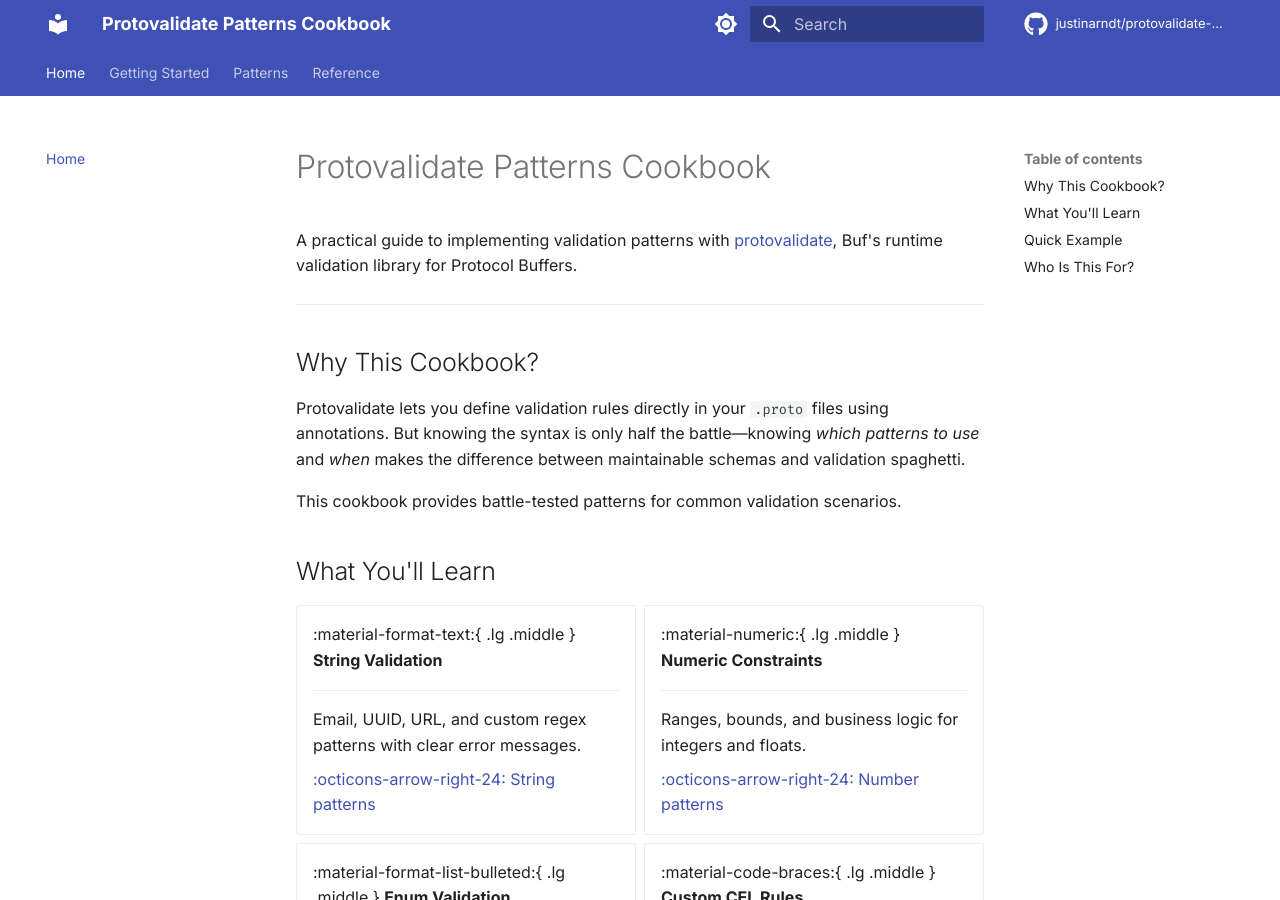
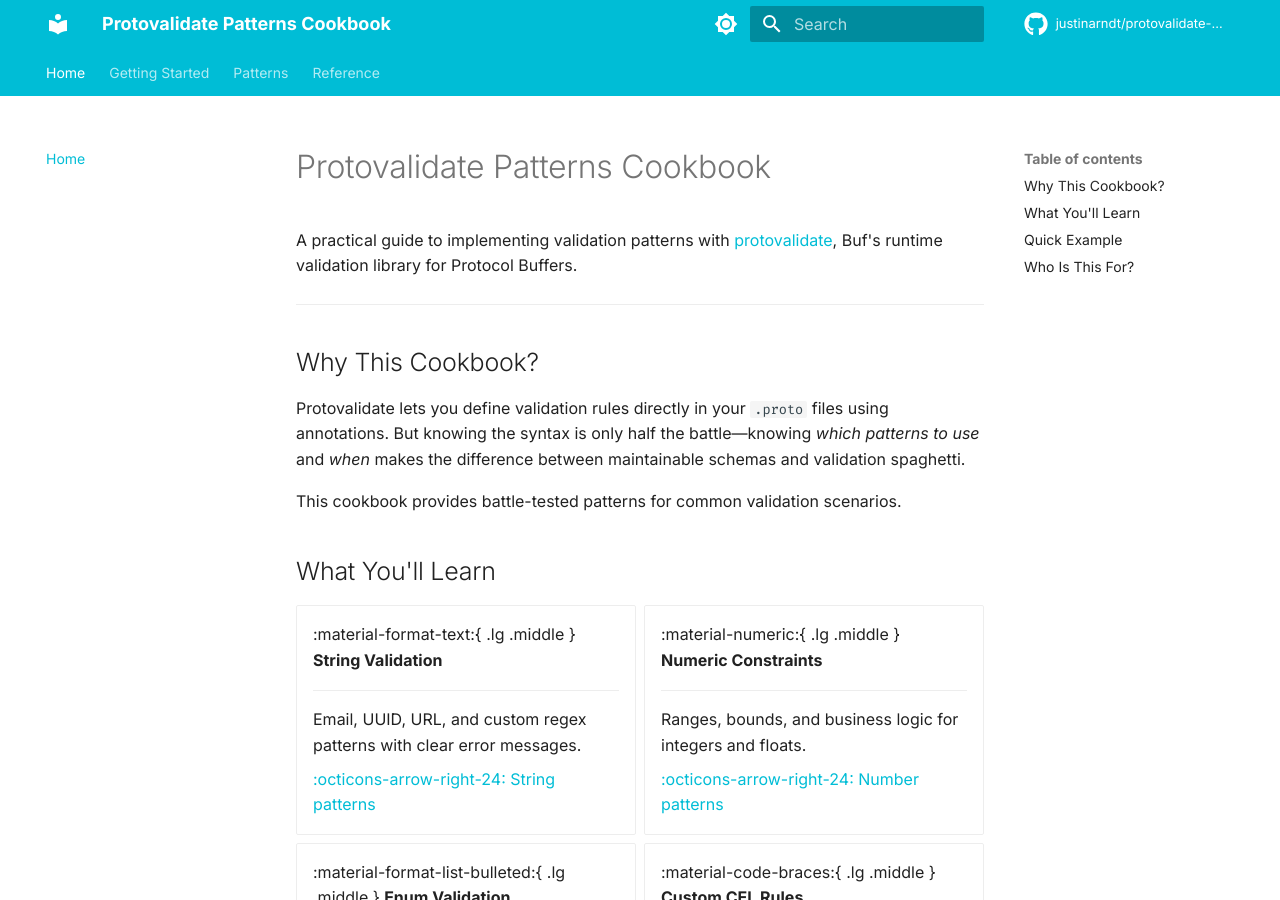
Before and after one commit to justinarndt/protovalidate-cookbook, an MkDocs documentation site: the page built from docs/index.md, in a window 1280 px wide and 900 px high. Built offline with MkDocs 1.6.1 and Material for MkDocs 9.7.7, drawn with Linux system fonts in a browser that asks for light colours; comment, search, counter and statistics services are not loaded.

Commit message:
Change primary and accent colors in mkdocs.yml

```diff
--- a/mkdocs.yml
+++ b/mkdocs.yml
@@ -12,16 +12,16 @@ theme:
     # Light mode
     - media: "(prefers-color-scheme: light)"
       scheme: default
-      primary: indigo
-      accent: deep purple
+      primary: cyan
+      accent: teal
       toggle:
         icon: material/brightness-7
         name: Switch to dark mode
     # Dark mode
     - media: "(prefers-color-scheme: dark)"
       scheme: slate
-      primary: indigo
-      accent: deep purple
+      primary: cyan
+      accent: teal
       toggle:
         icon: material/brightness-4
         name: Switch to light mode
```
